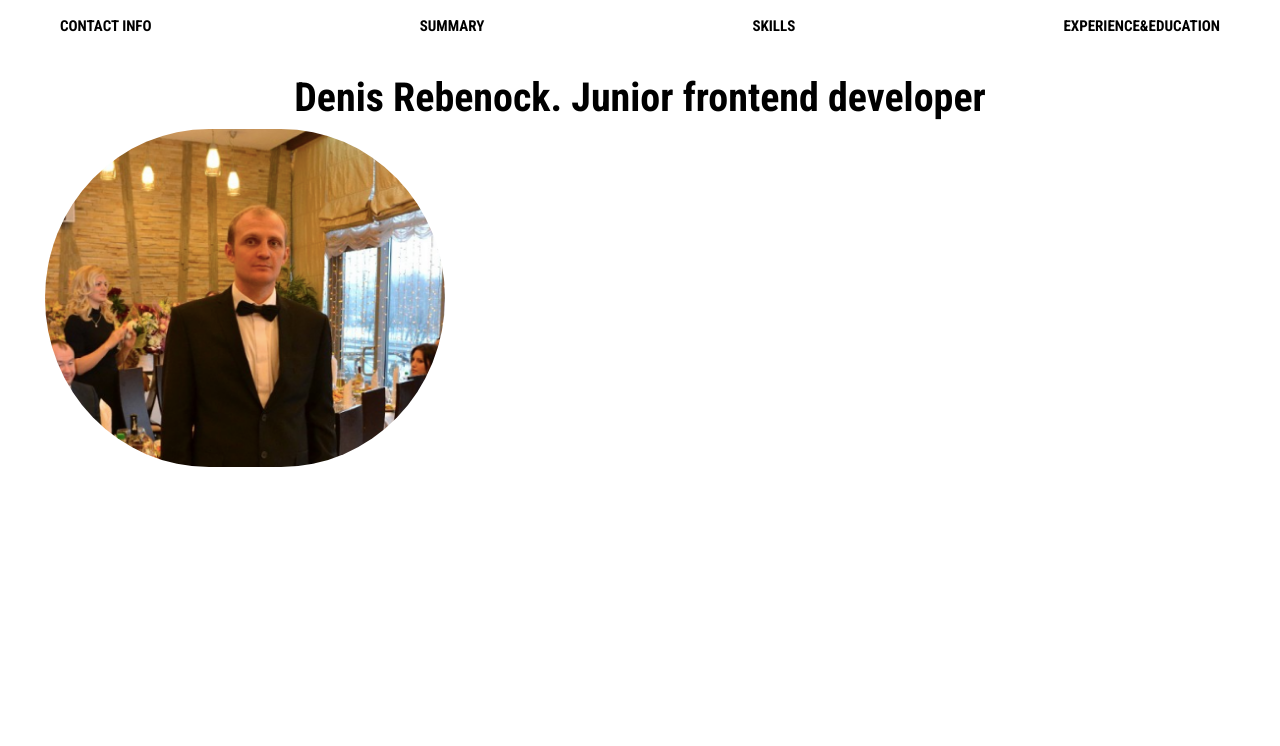
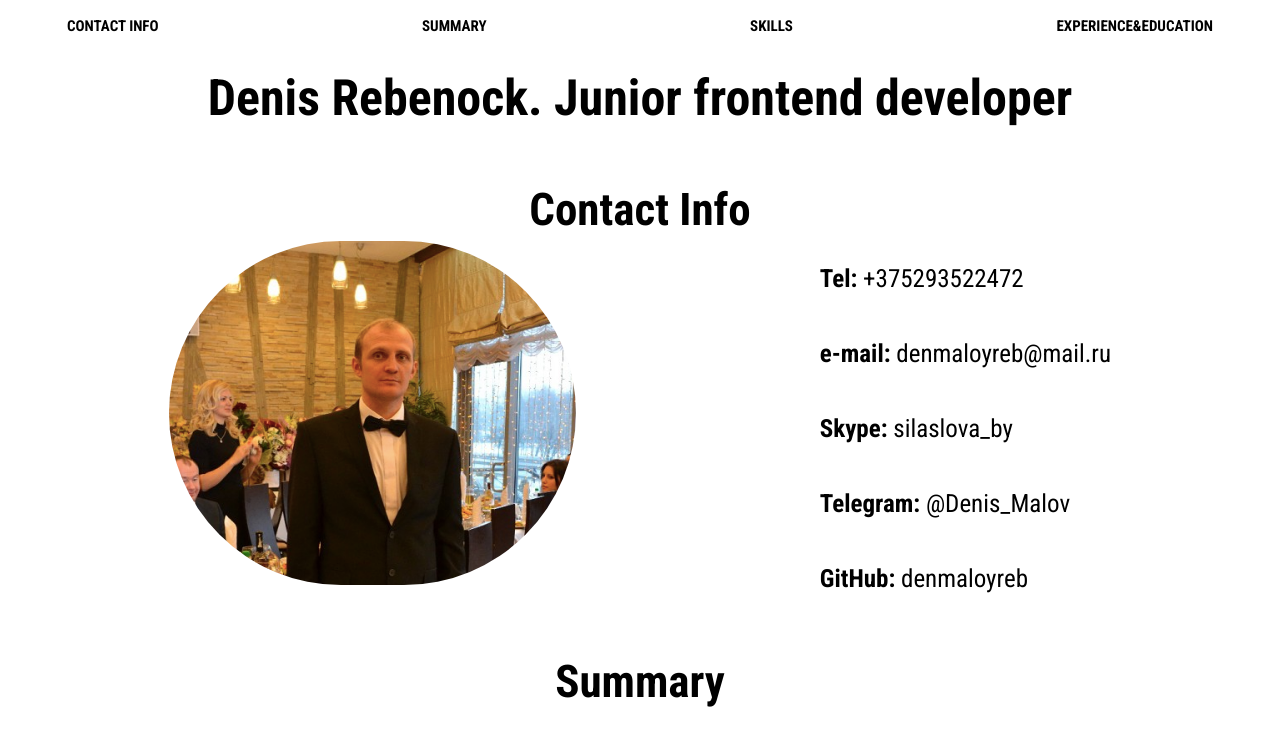
Before and after one commit to denmaloyreb/rsschool-cv, a plain HTML site: page index.html in a window 1280 px wide. Drawn offline with Linux system fonts and the light colour scheme.

Commit message:
feat: start summary section

```diff
--- a/index.html
+++ b/index.html
@@ -29,6 +29,8 @@
     <section class="contacts">
         <div class="container">
             <h1 class="contacts__title">Denis Rebenock. Junior frontend developer</h1>
+            <h2 class="contacts__info-h2">Contact Info</h2>
+            <div class="contacts__collumns">
                 <div class="contacts__collumn">
                     <div class="contacts__collumn-img">
                         <img class="contacts-photo" src="img/photo.png" alt="my photo">
@@ -36,11 +38,25 @@
                 </div>
                 <div class="contacts__collumn">
                     <div class="contacts__list">
-
+                        <ul class="contacts__list-list">
+                            <li class="contacts__list-item"><span>Tel: </span><a href="tel:+375293522472">+375293522472</a></li>
+                            <li class="contacts__list-item"><span>e-mail: </span><a href="mailto:denmaloyreb@mail.ru">denmaloyreb@mail.ru</a></li>
+                            <li class="contacts__list-item"><span>Skype: </span><a href="skype:silaslova_by?call">silaslova_by</a></li>
+                            <li class="contacts__list-item"><span>Telegram: </span><a href="http://t.me/Denis_Malov">@Denis_Malov</a></li>
+                            <li class="contacts__list-item"><span>GitHub: </span><a href="https://github.com/denmaloyreb">denmaloyreb</a></li>
+                        </ul>
                     </div>
                 </div>
             </div>
+
+        </div>
     </section>
+    <section class="summary">
+        <div class="container">
+            <h2 class="summary__info">Summary</h2>
+        </div>
+    </section>
+
 </body>
 
 </html>
--- a/style.css
+++ b/style.css
@@ -19,7 +19,7 @@ body {
     font-family: 'Roboto Condensed', sans-serif;
     font-style: normal;
     font-weight: 400;
-    font-size: 20px;
+    font-size: 25px;
     line-height: 32px;
     color: #000000;
     margin: 0 auto;
@@ -39,6 +39,10 @@ h6 {
     padding: 0;
 }
 
+ul {
+    list-style: none;
+}
+
 a {
     text-decoration: none;
     color: #000000;
@@ -47,7 +51,8 @@ a {
 .container {
     max-width: 1200px;
     margin: 0 auto;
-    ;
+    padding-right: 7px;
+    padding-left: 7px;
 }
 
 .header__menu-list {
@@ -66,7 +71,20 @@ a {
 .contacts__title {
     text-align: center;
     margin-bottom: 15px;
-    font-size: 40px;
+    font-size: 50px;
+    margin-bottom: 80px;
+}
+
+.contacts__info-h2,
+.summary__info {
+    text-align: center;
+    margin-bottom: 15px;
+    font-size: 45px;
+}
+
+.contacts__collumns {
+    display: flex;
+    justify-content: space-around;
 }
 
 .contacts__collumn-img {
@@ -75,10 +93,17 @@ a {
 
 .contacts-photo {
     width: 100%;
-    padding: 0 5px;
+    border-radius: 200px;
 }
 
-.contacts-photo {
-    width: 100%;
-    border-radius: 200px;
+.contacts__list-list {
+    line-height: 75px;
 }
+
+.contacts__list-item span {
+    font-weight: 600;
+}
+
+.summary {
+    margin-top: 50px;
+}
```
Lines whose indentation alone changed are shown as unchanged.
